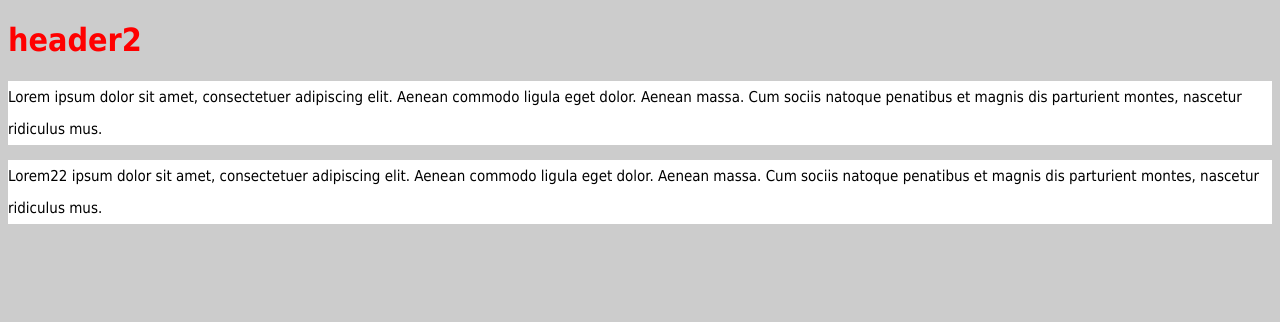
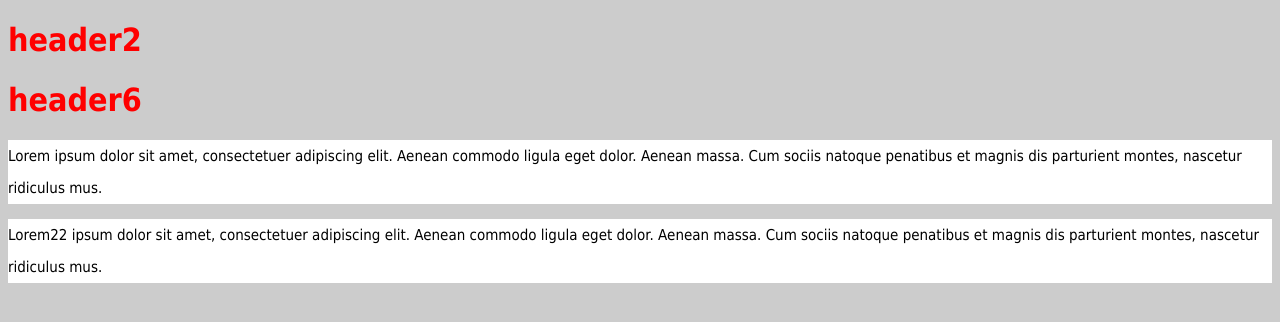
Before and after one commit to yasermostafaee/test, a website built with webpack: page index.html in a window 1280 px wide. Built offline with nearby package versions, Linux system fonts and the light colour scheme.

Commit message:
Update README.md

```diff
--- a/index.html
+++ b/index.html
@@ -7,6 +7,7 @@
 <body>
 
 	<h1>header2</h1>
+	<h1>header6</h1>
 
 	<p>Lorem ipsum dolor sit amet, consectetuer adipiscing elit. Aenean commodo ligula eget dolor. Aenean massa. Cum sociis natoque penatibus et magnis dis parturient montes, nascetur ridiculus mus.</p>
 	<p>Lorem22 ipsum dolor sit amet, consectetuer adipiscing elit. Aenean commodo ligula eget dolor. Aenean massa. Cum sociis natoque penatibus et magnis dis parturient montes, nascetur ridiculus mus.</p>
--- a/src/styles/main.css
+++ b/src/styles/main.css
@@ -2,3 +2,8 @@ body{
 	background: #ccc;
 	font-family: 'tahoma';
 }
+
+h1{
+	font: outline;
+	color: #f00;
+}
```
